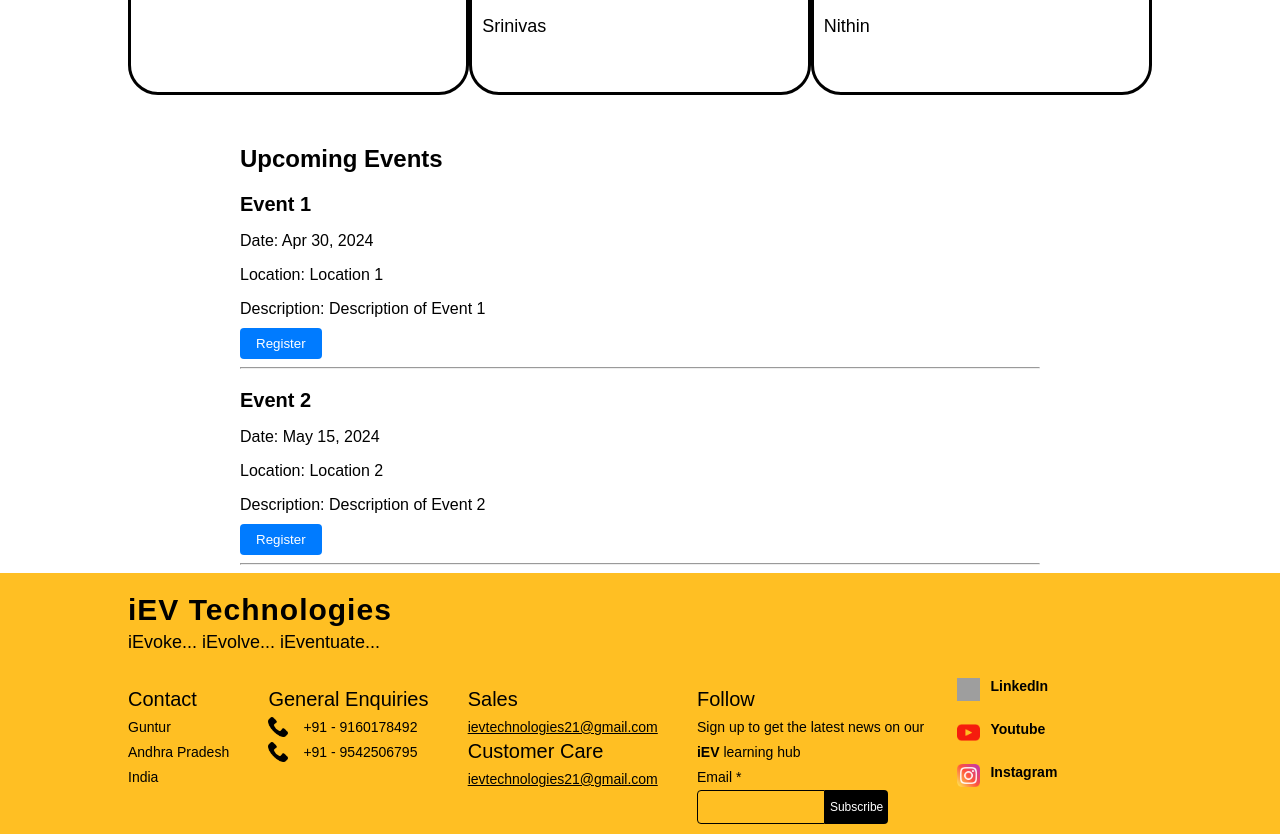
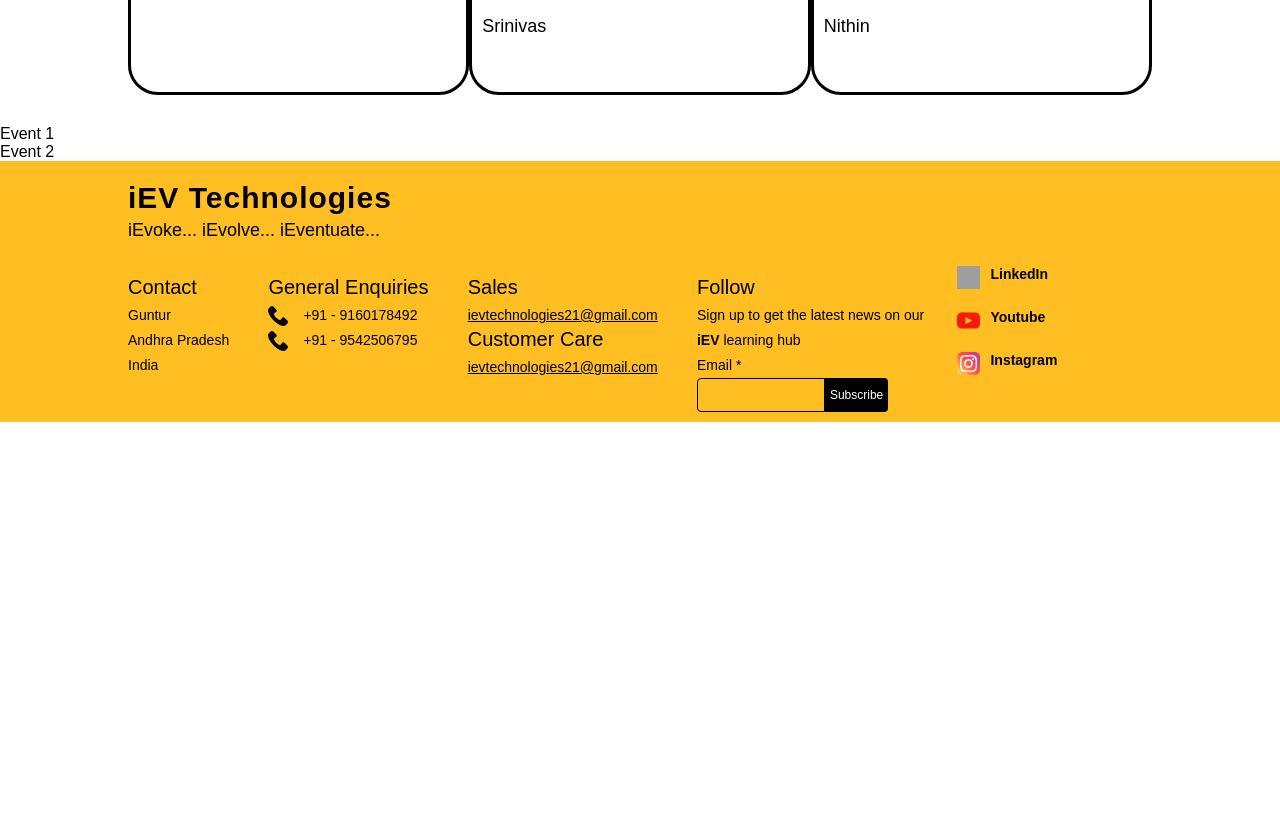
Before and after one commit to iev21/iev-frontend, an Angular app: page / in a window 1280 px wide. Shown: the part 2460-3294 px from the top of the page. After the commit the page ends 2882 px from the top, so only its background shows below. Built offline with nearby package versions, Linux system fonts and the light colour scheme; grey boxes are pictures that could not be loaded.

Commit message:
Update events.component.html

```diff
--- a/src/app/events/events.component.html
+++ b/src/app/events/events.component.html
@@ -1,11 +1,5 @@
-<div class="container">
-  <h2>Upcoming Events</h2>
-  <div *ngFor="let event of events">
-    <h3>{{ event.title }}</h3>
-    <p>Date: {{ event.date | date }}</p>
-    <p>Location: {{ event.location }}</p>
-    <p>Description: {{ event.description }}</p>
-    <button (click)="registerForEvent(event)">Register</button>
-    <hr>
+<div class="event-container">
+  <div *ngFor="let event of events" class="event-item">
+    {{ event.title }}
   </div>
 </div>
```
